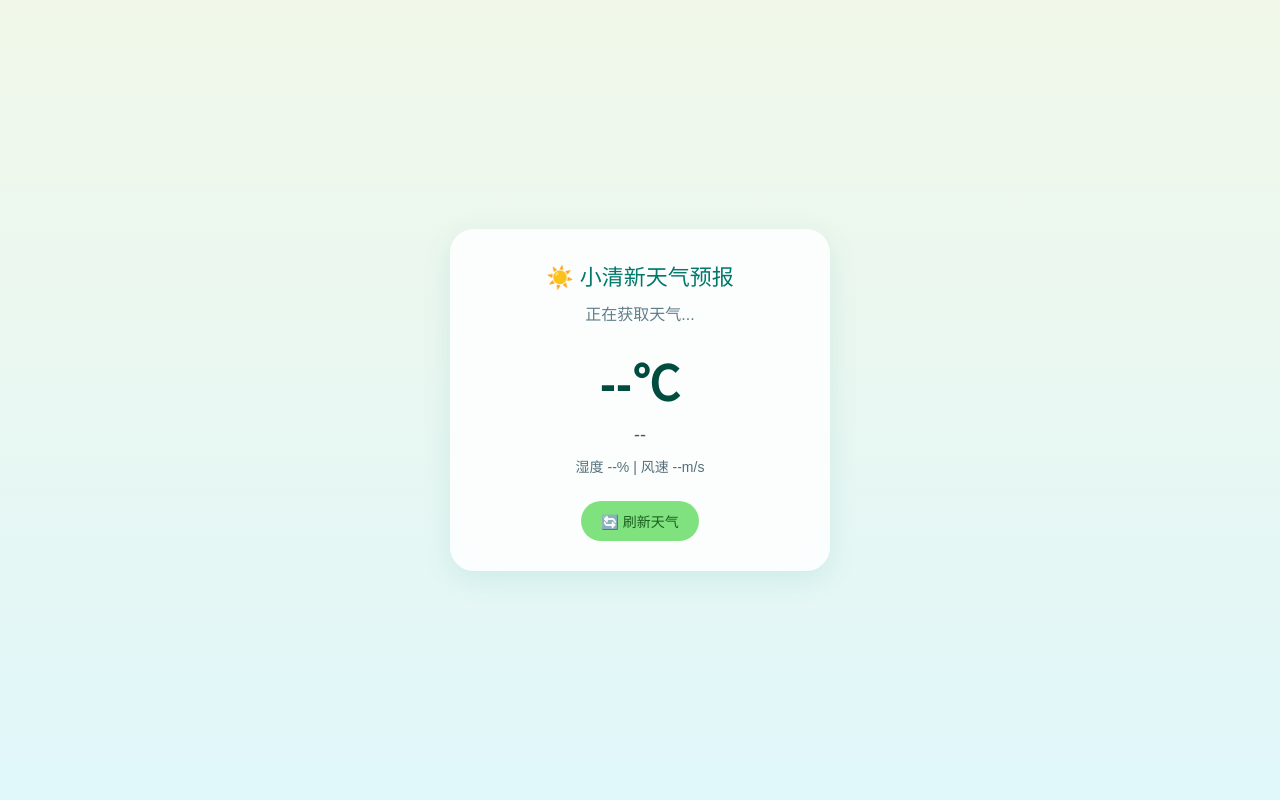
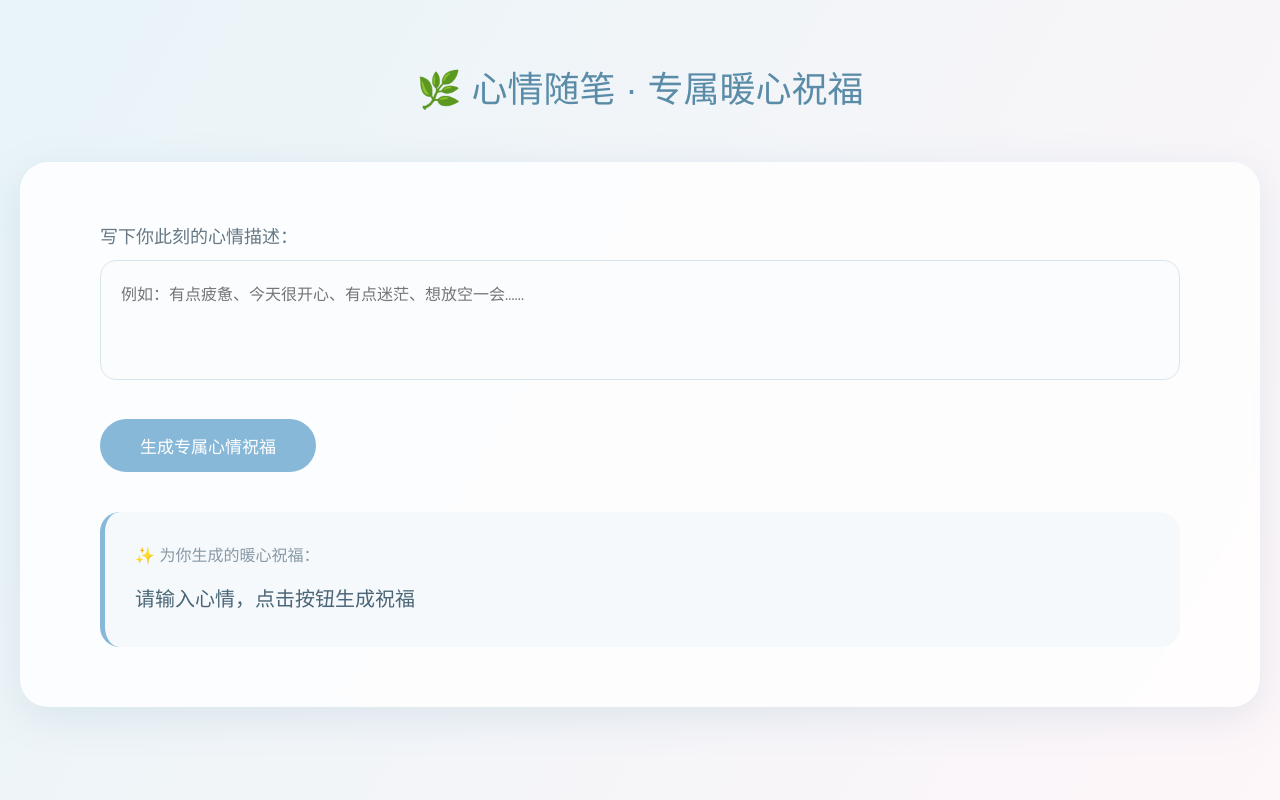
Before and after one commit to sumi07020803-cyber/test-vercel-site, a website: page index.html in a window 1280 px wide. Drawn offline with Linux system fonts and the light colour scheme.

Commit message:
升级1440宽屏心情祝福页面

```diff
--- a/index.html
+++ b/index.html
@@ -3,7 +3,7 @@
 <head>
   <meta charset="UTF-8">
   <meta name="viewport" content="width=device-width, initial-scale=1.0">
-  <title>小清新天气预报</title>
+  <title>心情随笔 · 暖心祝福</title>
   <style>
     * {
       margin: 0;
@@ -13,135 +13,148 @@
 
     body {
       font-family: "Microsoft YaHei", sans-serif;
-      background: linear-gradient(to top, #e0f7fa 0%, #f1f8e9 100%);
+      background: linear-gradient(120deg, #e8f4f8, #fef6f9);
       min-height: 100vh;
-      display: flex;
-      justify-content: center;
-      align-items: center;
-      color: #37474f;
+      padding: 60px 20px;
     }
 
-    .weather-box {
-      background: rgba(255, 255, 255, 0.85);
-      border-radius: 24px;
-      padding: 30px;
-      width: 90%;
-      max-width: 380px;
-      box-shadow: 0 8px 30px rgba(0, 121, 107, 0.1);
-      text-align: center;
-      backdrop-filter: blur(10px);
+    /* 1440px 宽屏容器 */
+    .container {
+      width: 1440px;
+      margin: 0 auto;
     }
 
     .title {
-      font-size: 22px;
-      color: #00796b;
-      margin-bottom: 10px;
+      text-align: center;
+      font-size: 36px;
+      color: #5a8ca8;
+      margin-bottom: 50px;
+      font-weight: 500;
     }
 
-    .city {
-      font-size: 16px;
-      color: #607d8b;
-      margin-bottom: 20px;
+    .card-box {
+      background: #ffffffcc;
+      border-radius: 28px;
+      box-shadow: 0 10px 40px rgba(90, 140, 168, 0.15);
+      padding: 60px 80px;
+      backdrop-filter: blur(8px);
     }
 
-    .temp {
-      font-size: 48px;
-      font-weight: bold;
-      color: #004d40;
-      margin: 10px 0;
+    .input-wrap {
+      margin-bottom: 35px;
     }
 
-    .desc {
+    label {
+      display: block;
       font-size: 18px;
-      color: #455a64;
-      margin-bottom: 10px;
+      color: #667885;
+      margin-bottom: 12px;
     }
 
-    .info {
-      font-size: 14px;
-      color: #546e7a;
-      margin-top: 10px;
+    #moodInput {
+      width: 100%;
+      height: 120px;
+      border: 1px solid #d8e6ee;
+      border-radius: 16px;
+      padding: 20px;
+      font-size: 16px;
+      color: #444;
+      background: #fafcfe;
+      resize: none;
+      outline: none;
+      transition: all 0.3s ease;
     }
 
-    .refresh {
-      margin-top: 25px;
-      padding: 10px 20px;
-      background: #80e27e;
-      color: #1b5e20;
-      border: none;
-      border-radius: 20px;
-      font-size: 14px;
-      cursor: pointer;
+    #moodInput:focus {
+      border-color: #87b8d8;
+      box-shadow: 0 0 0 4px rgba(135, 184, 216, 0.2);
     }
 
-    .refresh:hover {
-      background: #66bb6a;
+    .btn-get {
+      padding: 14px 40px;
+      background: #87b8d8;
+      color: #fff;
+      border: none;
+      border-radius: 30px;
+      font-size: 17px;
+      cursor: pointer;
+      transition: 0.3s;
+    }
+
+    .btn-get:hover {
+      background: #69a2c7;
+    }
+
+    .result-box {
+      margin-top: 40px;
+      padding: 30px;
+      background: #f5f9fc;
+      border-radius: 20px;
+      border-left: 5px solid #87b8d8;
+    }
+
+    .result-title {
+      font-size: 16px;
+      color: #8899a6;
+      margin-bottom: 15px;
+    }
+
+    .bless-text {
+      font-size: 20px;
+      color: #4a6577;
+      line-height: 1.8;
+    }
+
+    /* 小屏兼容：小于1440px自动占满 */
+    @media (max-width: 1440px) {
+      .container {
+        width: 100%;
+      }
     }
   </style>
 </head>
+<body>
+  <div class="container">
+    <h2 class="title">🌿 心情随笔 · 专属暖心祝福</h2>
 
-<body>
-  <div class="weather-box">
-    <div class="title">☀️ 小清新天气预报</div>
-    <div class="city" id="city">正在获取定位...</div>
-    <div class="temp" id="temp">--℃</div>
-    <div class="desc" id="desc">--</div>
-    <div class="info" id="info">湿度 --% | 风速 --m/s</div>
-    <button class="refresh" onclick="getWeather()">🔄 刷新天气</button>
+    <div class="card-box">
+      <div class="input-wrap">
+        <label>写下你此刻的心情描述：</label>
+        <textarea id="moodInput" placeholder="例如：有点疲惫、今天很开心、有点迷茫、想放空一会……"></textarea>
+      </div>
+
+      <button class="btn-get" onclick="getRandomBless()">生成专属心情祝福</button>
+
+      <div class="result-box">
+        <div class="result-title">✨ 为你生成的暖心祝福：</div>
+        <div class="bless-text" id="blessText">请输入心情，点击按钮生成祝福</div>
+      </div>
+    </div>
   </div>
 
   <script>
-    // 实时获取当前城市 + 实时天气（免费公开接口，无需KEY）
-    async function getWeather() {
-      try {
-        document.getElementById('city').innerText = "正在获取天气...";
+    // 暖心祝福语库
+    const blessList = [
+      "愿你眼里有光，心中有爱，日子慢慢温柔起来。",
+      "不必着急追赶世界，好好善待自己，就是最好的生活。",
+      "所有的疲惫都会散去，往后皆是温柔与好运。",
+      "允许自己偶尔低落，也记得给自己一份温柔拥抱。",
+      "风会吹散烦恼，光会照亮前路，愿你事事顺心。",
+      "平凡的日子也有小美好，愿你日日安然，岁岁欢喜。",
+      "心里装着温柔，生活就会慢慢对你温柔以待。",
+      "放过焦虑，接纳当下，一切都会慢慢变好。",
+      "愿你保持热爱，奔赴山海，不负时光不负自己。",
+      "当下的情绪都值得被温柔倾听，愿你安稳自在。"
+    ];
 
-        // 获取定位
-        const pos = await new Promise((resolve, reject) => {
-          navigator.geolocation.getCurrentPosition(resolve, reject);
-        });
+    function getRandomBless() {
+      const inputVal = document.getElementById("moodInput").value.trim();
+      const randomIndex = Math.floor(Math.random() * blessList.length);
 
-        const lat = pos.coords.latitude;
-        const lon = pos.coords.longitude;
-
-        // 实时天气接口
-        const res = await fetch(`https://api.open-meteo.com/v1/forecast?latitude=${lat}&longitude=${lon}&current=temperature_2m,relative_humidity_2m,wind_speed_10m&hourly=weather_code&timezone=auto`);
-
-        const data = await res.json();
-        const temp = data.current.temperature_2m;
-        const humidity = data.current.relative_humidity_2m;
-        const wind = data.current.wind_speed_10m;
-
-        // 城市逆地理编码
-        const geo = await fetch(`https://nominatim.openstreetmap.org/reverse?lat=${lat}&lon=${lon}&format=json`);
-        const geoData = await geo.json();
-        const city = geoData.address.city || geoData.address.town || "当前城市";
-
-        // 天气描述
-        const weatherMap = {
-          0: "晴天", 1: "晴", 2: "多云", 3: "阴天",
-          45: "雾", 48: "雾凇",
-          51: "小雨", 53: "中雨", 55: "大雨",
-          61: "小雨", 63: "中雨", 65: "大雨",
-          71: "小雪", 73: "中雪", 75: "大雪"
-        };
-        const code = data.hourly.weather_code[0];
-        const desc = weatherMap[code] || "晴朗";
-
-        // 渲染页面
-        document.getElementById('city').innerText = city;
-        document.getElementById('temp').innerText = temp + "℃";
-        document.getElementById('desc').innerText = desc;
-        document.getElementById('info').innerText = `湿度 ${humidity}% | 风速 ${wind}m/s`;
-
-      } catch (err) {
-        document.getElementById('city').innerText = "获取失败，请允许定位";
-        console.log(err);
-      }
+      // 不管输入什么心情，都给出随机暖心祝福
+      document.getElementById("blessText").innerText =
+        `你说：${inputVal || "随心有感"}\n💌 ${blessList[randomIndex]}`;
     }
-
-    // 打开页面自动加载
-    window.onload = getWeather();
   </script>
 </body>
 </html>
```
